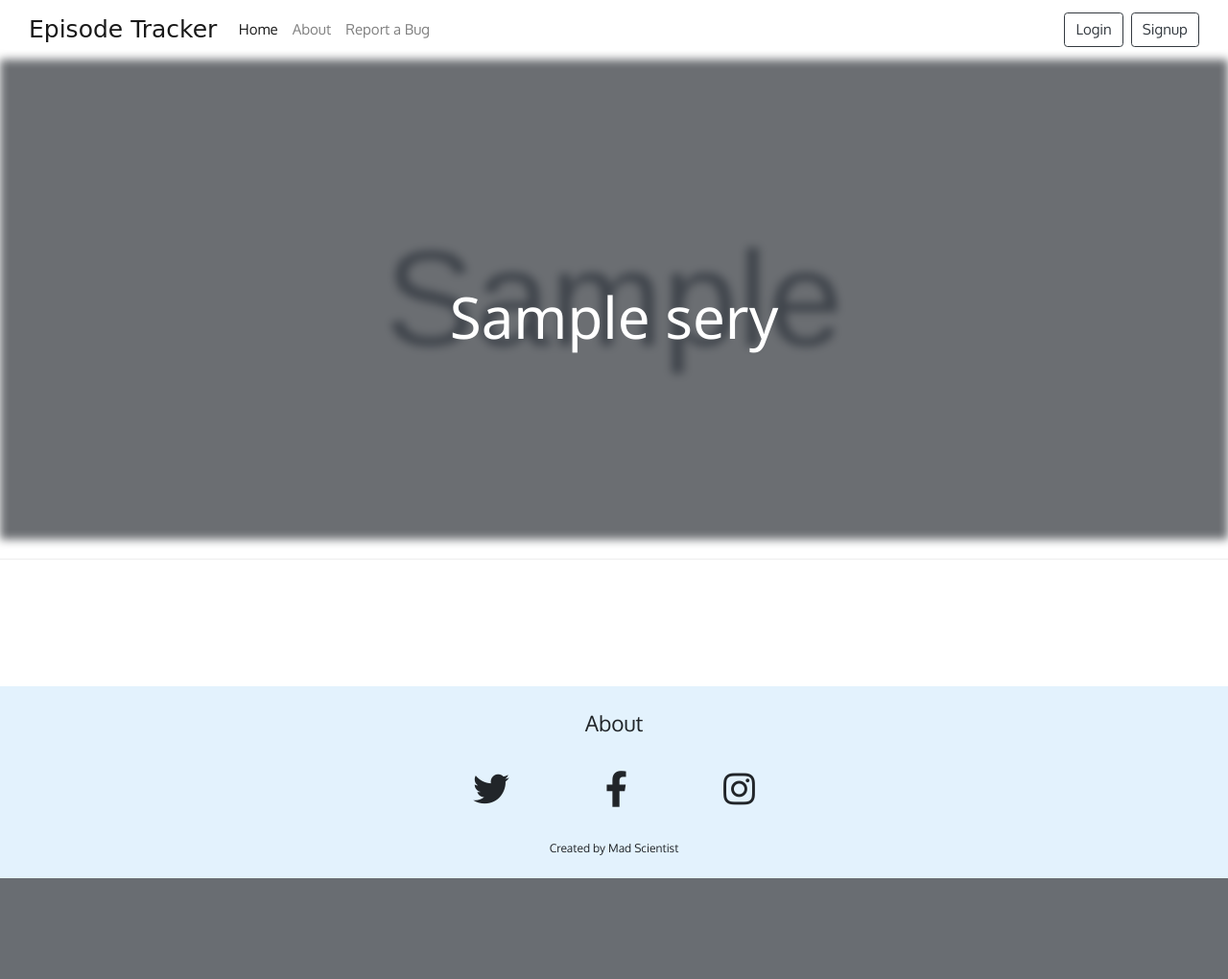
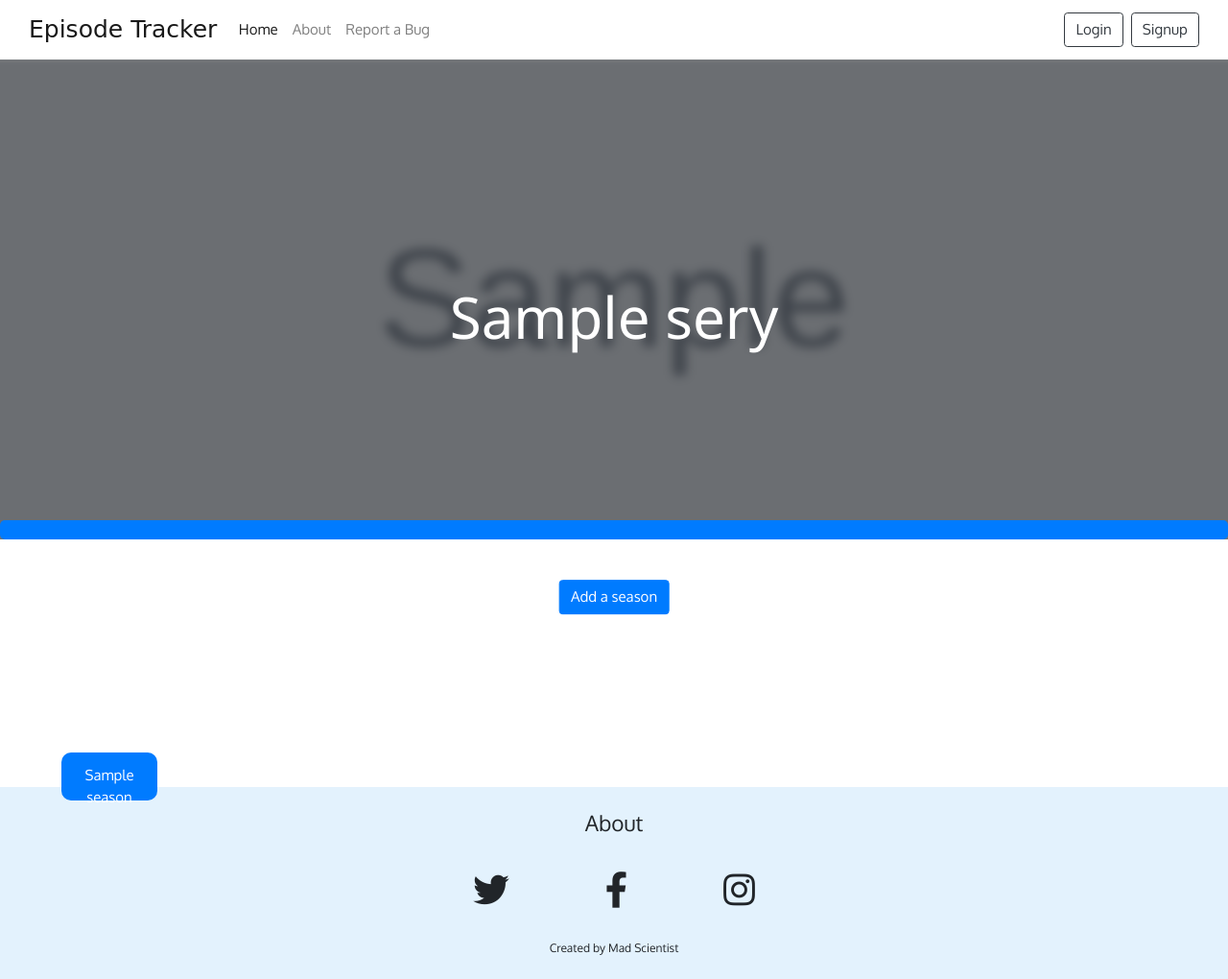
Before and after one commit to JunedKhan101/EpisodeTracker, a Django app: template EpisodeTracker/templates/seriespage.html in a window 1280 px wide; the page is wider, and only the part inside the window is pictured. Shown: that part at 96% size. Before the commit the page ends 915 px from the top of that part, so only its background shows below. Run offline with Django 3.2, Linux system fonts and the light colour scheme; the template is opened without the code that fills it: most values are stand-ins (such as "Sample title", 1, 10 or a date in 2020); grey boxes marked "Sample" are stand-in pictures; some libraries are stand-ins or nearby versions; some web fonts are replaced.

Commit message:
Added a Seasons models, made improvements in seriespage

```diff
--- a/EpisodeTracker/admin.py
+++ b/EpisodeTracker/admin.py
@@ -1,5 +1,6 @@
 from django.contrib import admin
-from EpisodeTracker.models import Profile, Series
+from EpisodeTracker.models import Profile, Series, Seasons
 # Register your models here.
 admin.site.register(Profile)
 admin.site.register(Series)
+admin.site.register(Seasons)
--- a/EpisodeTracker/static/css/seriespage.css
+++ b/EpisodeTracker/static/css/seriespage.css
@@ -1,6 +1,7 @@
 #ImageCover-container {
 	width: 100%;
 	height: 500px;
+	overflow: hidden;
 }
 
 #CoverImage {
@@ -11,6 +12,7 @@
 	background-repeat: no-repeat;
 	filter: brightness(50%) blur(5px);
 	background-attachment: fixed;
+	transform: scale(1.03);
 }
 #CoverImage-SeriesName{
 	font-size: 60px;
@@ -20,3 +22,38 @@
     transform: translate(-50%, -50%);
     color: #FFFFFF;
 }
+.bottom-border{
+	border: 10px solid #007BFF;
+  	border-radius: 5px;
+  	position: relative;
+  	bottom: 40px;
+}
+#add-season-button {
+	position: relative;
+	left: 50%;
+	transform: translate(-50%, -50%);
+}
+#season-container {
+	position: relative;
+	top: 20%;
+	left: 55%;
+	transform: translate(-50%, -50%);
+	width: 100%;
+	display: grid;
+	grid-gap: 40px;
+	grid-row-gap: 100px;
+	grid-template-columns: repeat(auto-fill, minmax(170px, 1fr));
+	justify-content: center;
+	align-items: center;
+}
+#season {
+	width: 100px;
+	height: 50px;
+	background-color: #007BFF;
+	border-radius: 10px;
+}
+#season-name {
+	color: white;
+	text-align: center;
+	padding-top: 13px;
+}
--- a/EpisodeTracker/templates/series.html
+++ b/EpisodeTracker/templates/series.html
@@ -32,7 +32,6 @@
         	{% for field in form %}
         	{{ field.label_tag }} {{ field }}<br>
         	{% endfor %}
-
         	<strong id="errormsg" style="color: red;">
          </strong>
        </form>
--- a/EpisodeTracker/templates/seriespage.html
+++ b/EpisodeTracker/templates/seriespage.html
@@ -10,5 +10,15 @@
   	<img id="CoverImage" src="{{series.CoverImage.url}}" alt="Image">
   	<h1 id="CoverImage-SeriesName">{{series.SeriesName}}</h1>
   </div>
-  <hr size="10">
+  <hr class="bottom-border">
+
+  <button class="btn btn-primary" id="add-season-button">Add a season</button>
+
+  <div id="season-container">
+  	{% for season in seasons %}
+  	<div id="season">
+  		<p id="season-name">{{season.SeasonName}}</p>
+  	</div>
+  	{% endfor %}
+  </div>
 {% endblock %}
--- a/EpisodeTracker/views.py
+++ b/EpisodeTracker/views.py
@@ -141,4 +141,5 @@ def notfoundview(request):
 def seriespage(request, slug):
     slug = Series.objects.filter(slug=slug)
     series = slug[0]
-    return render(request, 'seriespage.html', {'slug': slug, 'series': series})
+    seasons = series.seasons_set.all()
+    return render(request, 'seriespage.html', {'slug': slug, 'series': series, 'seasons': seasons})
```
Also changed, not shown: EpisodeTracker/models.py (+11 -1 lines).
